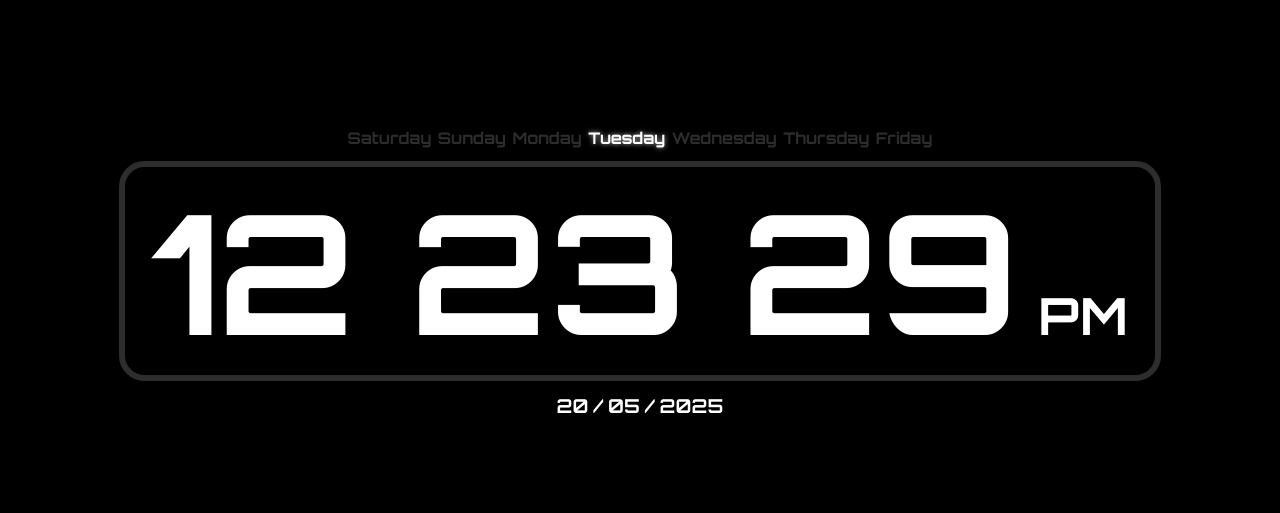
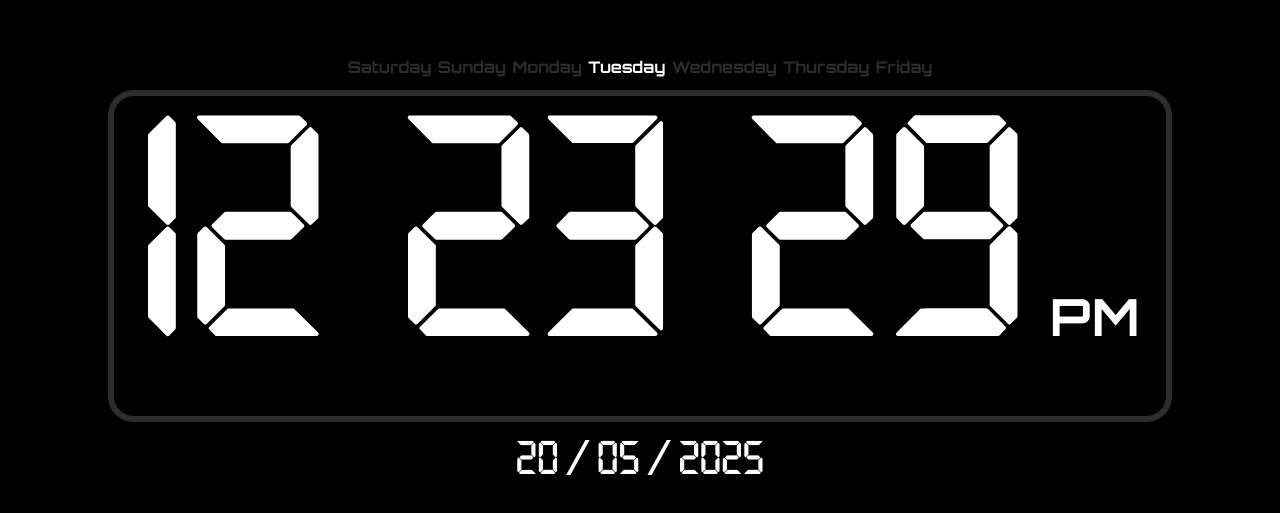
Before and after one commit to ashik082/digital_clock, a plain HTML site: page index.html in a window 1280 px wide. Shown: the part 123-636 px from the top of the page. Drawn offline with Linux system fonts and the light colour scheme.

Commit message:
Changed fontstyle

```diff
--- a/script.js
+++ b/script.js
@@ -35,12 +35,10 @@ function update() {
     day.textContent = String(now.getDate()).padStart(2, '0');
     month.textContent = String(now.getMonth() + 1).padStart(2, '0');
     year.textContent = now.getFullYear();
-    const days = ['Sunday', 'Monday', 'Tuesday', 'Wednesday', 'Thursday', 'Friday', 'Saturday'];
+    const days = ['Sunday','Monday','Tuesday','Wednesday','Thursday','Friday','Saturday'];
     const todayName = days[now.getDay()];
-
     Array.from(week.children).forEach(dayEl => {
         dayEl.classList.toggle('active', dayEl.textContent === todayName);
     });
 }
-
 setInterval(update, 500);
--- a/style.css
+++ b/style.css
@@ -3,6 +3,15 @@
     padding: 0;
     box-sizing: border-box;
 }
+@font-face {
+    font-family: 'Technology';
+    src: url('fonts/Technology-Bold.woff2') format('woff2'),
+         url('fonts/Technology-Bold.woff') format('woff');
+    font-weight: normal;
+    font-style: normal;
+    font-display: swap;
+}
+
 
 html,
 body {
@@ -33,12 +42,13 @@ body {
 
 .week .active {
     color: rgb(255, 255, 255);
-    text-shadow: 0 0 5px rgba(255, 255, 255, 0.7);
+
 }
+
 .week .active:nth-child(7) {
     color: #ff4d4d;
-    text-shadow: 0 0 5px rgba(255, 77, 77, 0.7);
-  }
+
+}
 
 .digital-clock {
     background-color: black;
@@ -51,7 +61,7 @@ body {
 }
 
 .time {
-    font-family: "Orbitron", monospace;
+font-family: 'Technology', monospace;
     letter-spacing: 0.1vw;
 }
 
@@ -60,7 +70,7 @@ body {
 .sec,
 .dot {
     display: inline-block;
-    font-size: 13vw;
+    font-size: 25vw;
 }
 
 .ampm {
@@ -68,7 +78,7 @@ body {
     font-size: 4vw;
     margin-left: 1vw;
     align-self: flex-end;
-    font-family: "Orbitron", monospace;
+    font-family: 'Orbitron', monospace;
 }
 
 .date {
@@ -76,10 +86,10 @@ body {
     justify-content: center;
     align-items: center;
     gap: 0.2rem;
-    font-family: "Orbitron", monospace;
+    font-family: 'Technology', monospace;
     color: white;
     margin-bottom: 0.5rem;
-    font-size: 1.2rem;
+    font-size: 3rem;
 }
 
 .date .separator {
```
Also changed, not shown: fonts/Technology-Bold.woff (added), fonts/Technology-Bold.woff2 (added).
